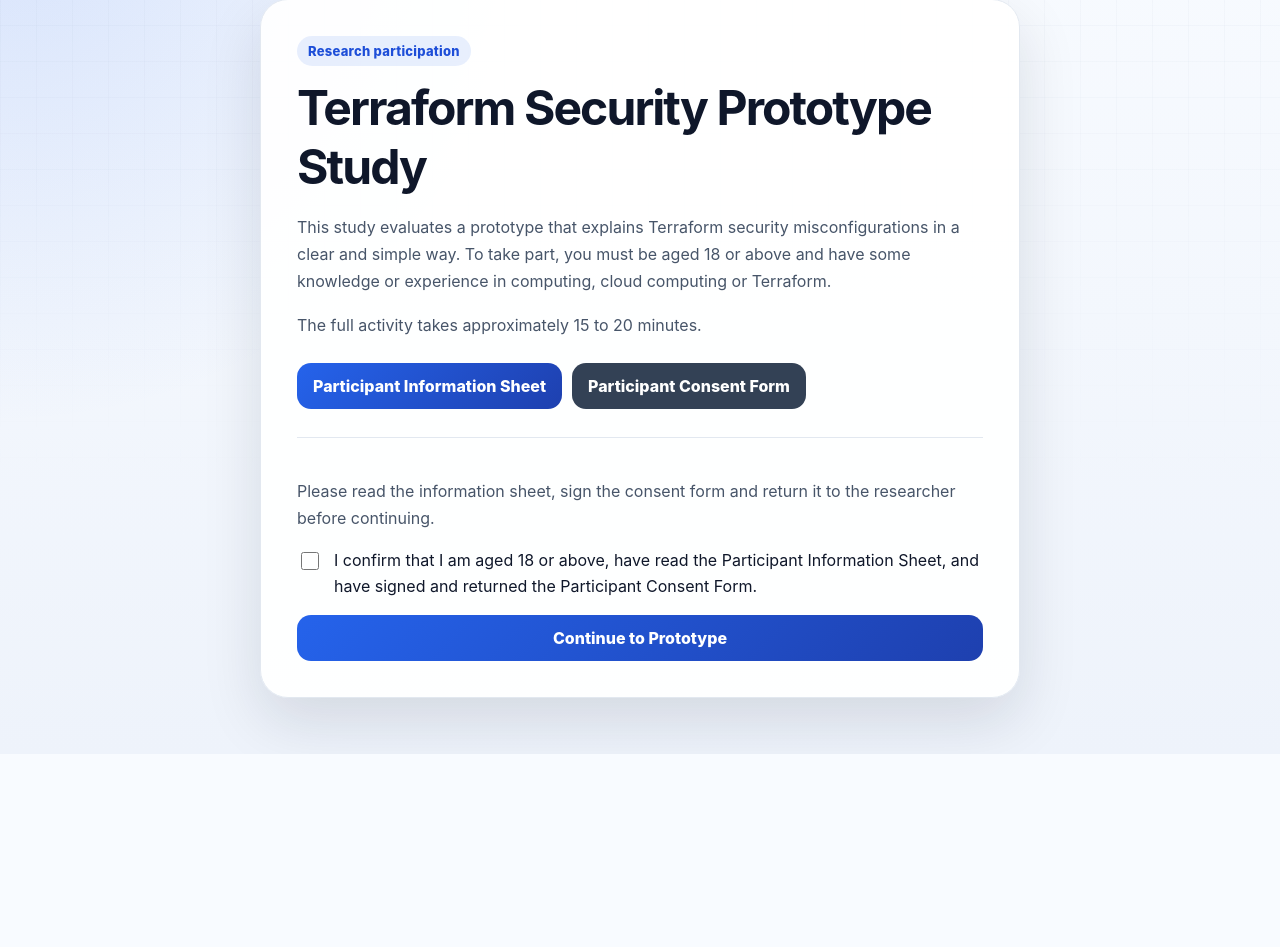
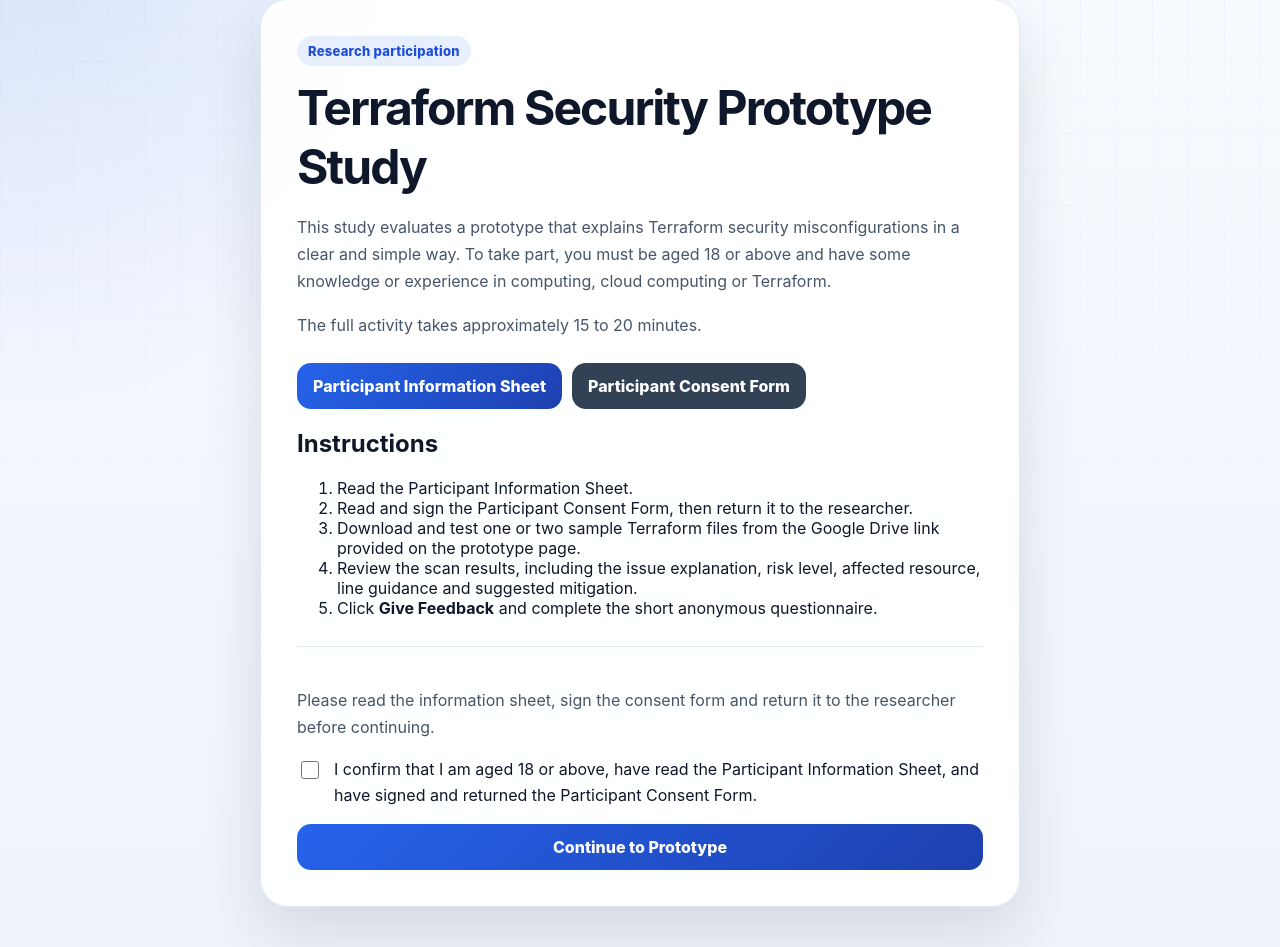
Before and after one commit to krishnaaa0318/dissertation, a Flask app: page / in a window 1280 px wide. Shown: the part 119-1066 px from the top of the page. Before the commit the page ends 873 px from the top, so only its background shows below. Run offline with Flask 3, Linux system fonts and the light colour scheme.

Commit message:
Add instructions for participants in index.html
Added instructions section with steps for participants.

```diff
--- a/templates/index.html
+++ b/templates/index.html
@@ -43,6 +43,18 @@
                 <a class="button secondary" href="{{ url_for('static', filename='research/Participant Consent Form.docx') }}">Participant Consent Form</a>
             </div>
 
+
+            <section class="study-section">
+            <h2>Instructions</h2>
+             <ol>
+                 <li>Read the Participant Information Sheet.</li>
+                 <li>Read and sign the Participant Consent Form, then return it to the researcher.</li>
+                 <li>Download and test one or two sample Terraform files from the Google Drive link provided on the prototype page.</li>
+                 <li>Review the scan results, including the issue explanation, risk level, affected resource, line guidance and suggested mitigation.</li>
+                 <li>Click <strong>Give Feedback</strong> and complete the short anonymous questionnaire.</li>
+             </ol>
+            </section>
+
             <form method="POST" class="consent-form">
                 <p>Please read the information sheet, sign the consent form and return it to the researcher before continuing.</p>
                 <label class="consent-check">
```
